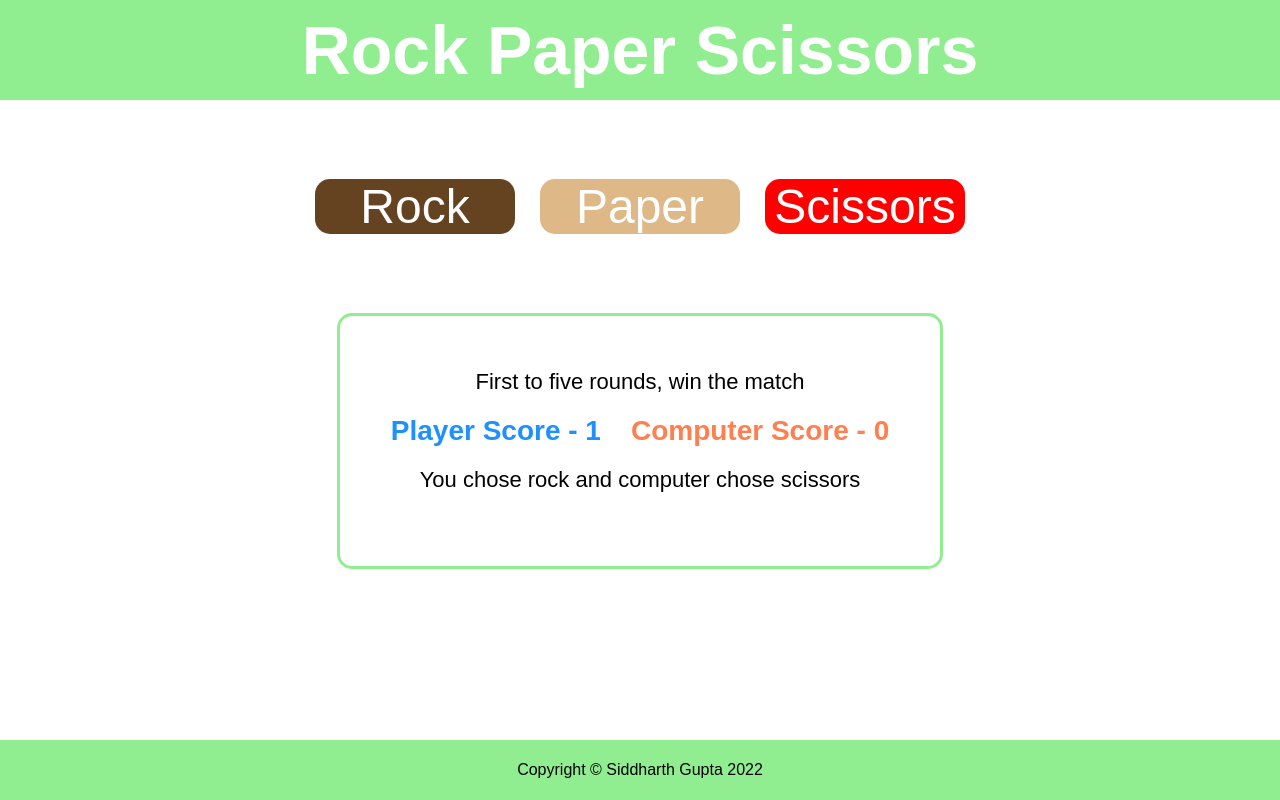
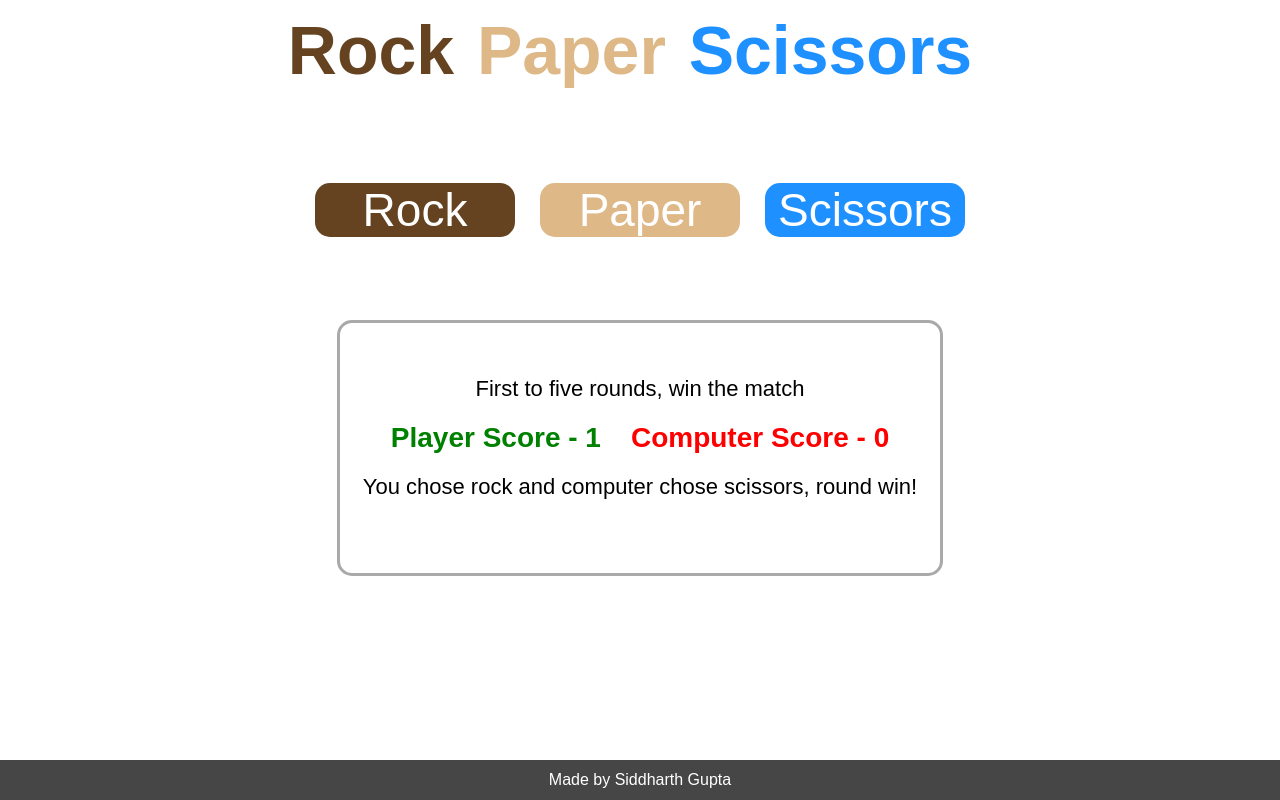
Before and after one commit to SiddharthGupta70/rock-paper-scissors, a plain HTML site: page index.html in a window 1280 px wide. Both pictures are taken after a click on the button "Rock". Drawn offline with Linux system fonts and the light colour scheme.

Commit message:
Feat - updated styling and round information displayed

```diff
--- a/game.js
+++ b/game.js
@@ -32,31 +32,32 @@ btnScissors.addEventListener ('click', () => {
 function playRound (playerChoice) {
     const playerSelection = playerChoice;
     const computerSelection = computerChoice();
-    displayRound(playerSelection, computerSelection);
-    if (playerSelection==='rock') {
-        if (computerSelection==='rock')
-            return 'tie';
-        else if (computerSelection==='paper')
-            return 'lose';
-        else
-            return 'win';
-    }
-    else if (playerSelection==='paper') {
-        if (computerSelection==='rock')
-            return 'win';
-        else if (computerSelection==='paper')
-            return 'tie';
-        else
-            return 'lose';
+    let result = null;
+    if (playerSelection===computerSelection) {
+        result = 'tie';
     }
     else {
-        if (computerSelection==='rock')
-            return 'lose';
-        else if (computerSelection==='paper')
-            return 'win';
-        else
-            return 'tie';
+        if (playerSelection==='rock') {
+            if (computerSelection==='scissors')
+                result='win';
+            else
+                result='loss';
+        }
+        if (playerSelection==='paper') {
+            if (computerSelection==='rock')
+                result='win';
+            else
+                result='loss';
+        }
+        if (playerSelection==='scissors') {
+            if (computerSelection==='paper')
+                result='win';
+            else
+                result='loss';
+        }
     }
+    displayRound(playerSelection, computerSelection, result);
+    return result;
 }
 
 function computerChoice() {
@@ -72,7 +73,7 @@ function computerChoice() {
 function updateScore (result) {
     if (result === 'win')
         ++playerScore;
-    if (result === 'lose')
+    if (result === 'loss')
         ++computerScore;
     displayScore();
 }
@@ -95,9 +96,9 @@ function displayScore() {
     computerCurrentScore.textContent = 'Computer Score - '+computerScore;
 }
 
-function displayRound (playerSelection, computerSelection) {
+function displayRound (playerSelection, computerSelection, result) {
     const round = document.querySelector('.round-info');
-    round.textContent = 'You chose '+playerSelection+' and computer chose '+computerSelection;
+    round.textContent = 'You chose '+playerSelection+' and computer chose '+computerSelection+', round '+result+'!';
 }
 
 function updateMatch (isWon) {
--- a/index.html
+++ b/index.html
@@ -11,7 +11,11 @@
 <body>
     <div class="container">
         <div class="nav">
-            <h1>Rock Paper Scissors</h1>
+            <h1>
+                <span id="h1-rock">Rock</span>
+                <span id="h1-paper">Paper</span>
+                <span id="h1-scissors">Scissors</span>
+            </h1>
         </div>
     <div class="main">
         <div class="buttons">
@@ -37,7 +41,7 @@
     </div>
     <div class="footer">
         <p>
-            Copyright © Siddharth Gupta 2022
+            Made by Siddharth Gupta
         </p>
     </div>
     </div>
--- a/style.css
+++ b/style.css
@@ -17,12 +17,23 @@
     display: flex;
     justify-content: center;
     align-items: center;
-    background-color: lightgreen;
 }
 
-.nav h1 {
+.nav span {
     font-size: 6.8rem;
-    color: white;
+    margin-right: 20px;
+}
+
+#h1-rock {
+    color: #654321;
+}
+
+#h1-paper {
+    color: burlywood;
+}
+
+#h1-scissors {
+    color: dodgerblue;
 }
 
 .main {
@@ -45,7 +56,7 @@
 
 .buttons button {
     width: 200px;
-    font-size: 4.8rem;
+    font-size: 4.6rem;
     color: white;
     border-radius: 15px;
     border: none;
@@ -60,7 +71,7 @@
 }
 
 #btn-scissors {
-    background-color: red;
+    background-color: dodgerblue;
 }
 
 .game-info {
@@ -78,7 +89,7 @@
     justify-content: center;
     align-items: center;
     row-gap: 20px;
-    border: 3px solid lightgreen;
+    border: 3px solid darkgray;
     border-radius: 15px;
 }
 
@@ -97,11 +108,11 @@
 }
 
 #player-score {
-    color: dodgerblue;
+    color: green;
 }
 
 #computer-score {
-    color: coral;
+    color: red;
 }
 
 .round-info {
@@ -113,14 +124,15 @@
 }
 
 .footer {
-    height: 60px;
+    height: 40px;
     flex: none;
     display: flex;
     justify-content: center;
     align-items: center;
-    background-color: lightgreen;
+    background-color: rgba(0, 0, 0, 0.724);
 }
 
 .footer p {
     font-size: 1.6rem;
+    color: white;
 }
```
